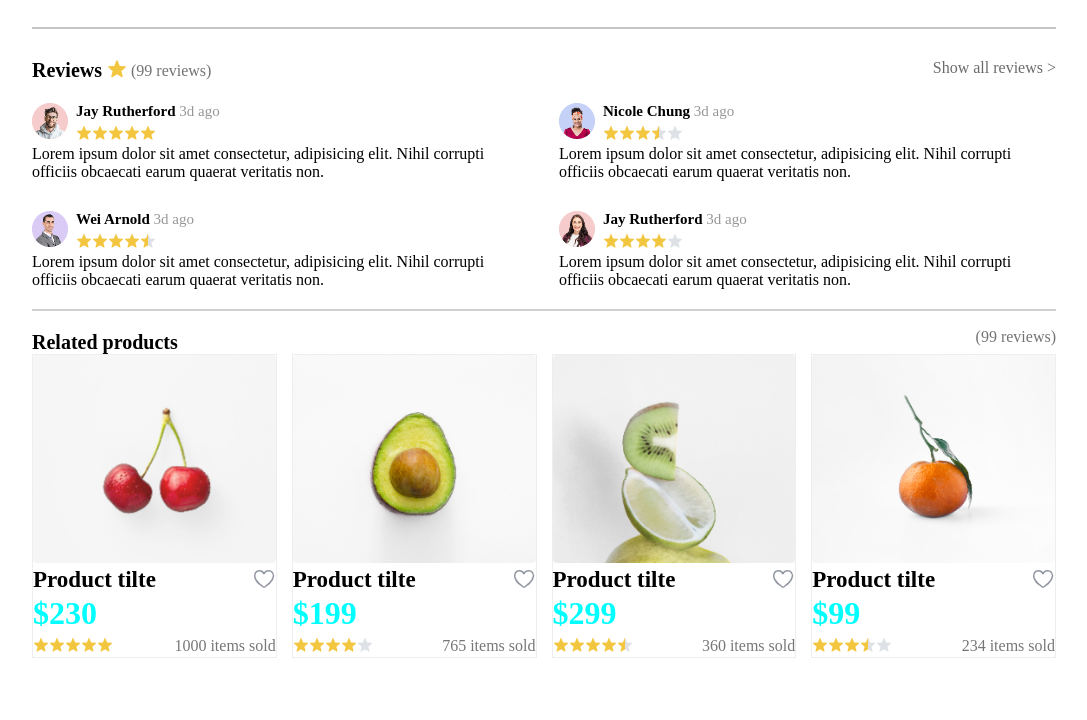
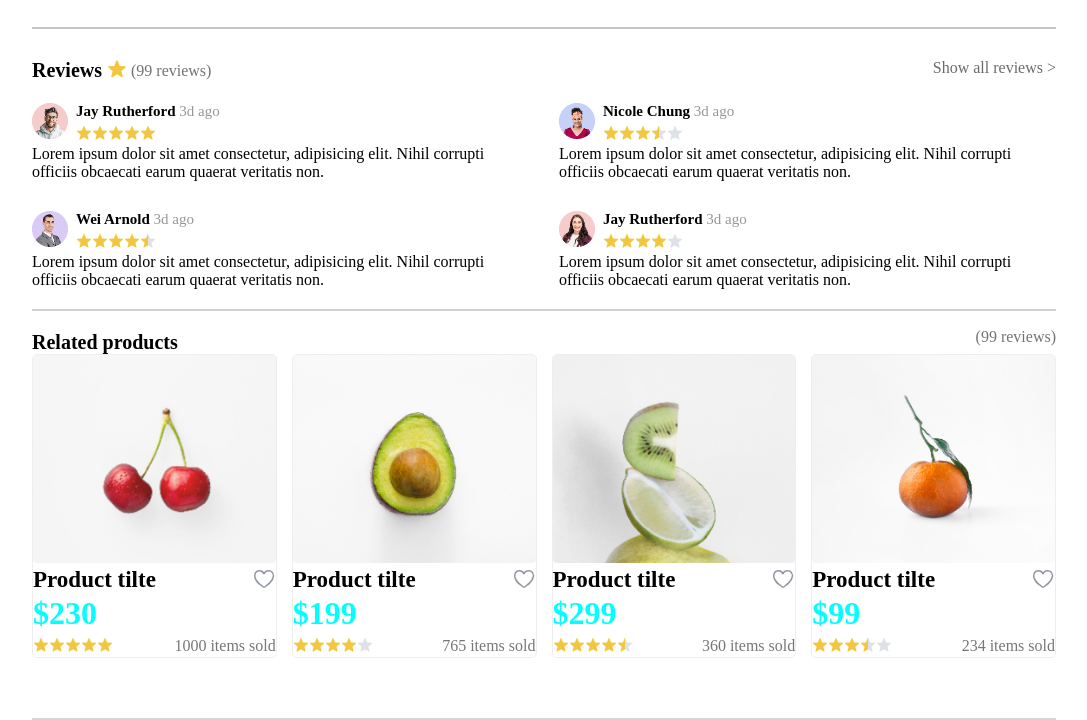
Before and after one commit to NguyenTrongTinhh/Bt_tuan05, a plain HTML site: page index.html in a window 1280 px wide. Shown: the part 969-1689 px from the top of the page, without its empty margins (68-1155 px from the left). Before the commit the page ends 1627 px from the top, so only its background shows below. Drawn offline with Linux system fonts and the light colour scheme; files that its build step writes are made by us from their sources; files whose address does not match are found by name.

Commit message:
push second

```diff
--- a/index.css
+++ b/index.css
@@ -224,11 +224,14 @@
 #end-four{
     display: flex;
     width: 100%;
+    padding-bottom: 60px;
+    border-bottom: 2px solid rgba(0, 0, 0, 0.16);
 }
 #end-four-one{
     display: flex;
     flex-direction: column;
     width: 25%;
+    border-radius: 5px;
     margin-right: 15px;
     border: 1px solid rgba(0, 0, 0, 0.068);
 }
@@ -245,5 +248,6 @@
     display: flex;
     flex-direction: column;
     width: 25%;
+    border-radius: 5px;
     border: 1px solid rgba(0, 0, 0, 0.068);
 }
--- a/index.html
+++ b/index.html
@@ -340,6 +340,8 @@
                         </div>
                     </div>
                 </div>
+
+                <div></div>
             </div>
         </div>
 
```
